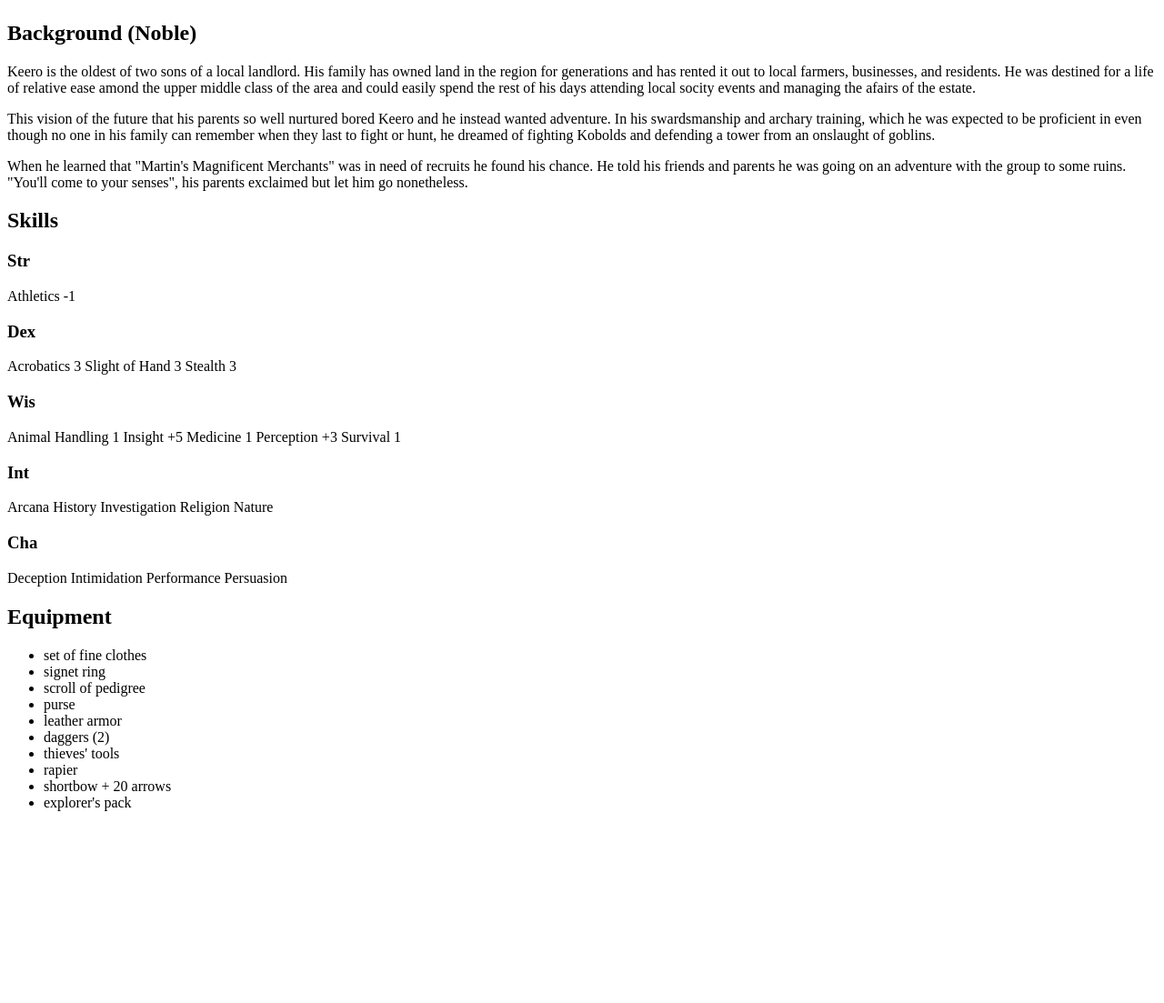
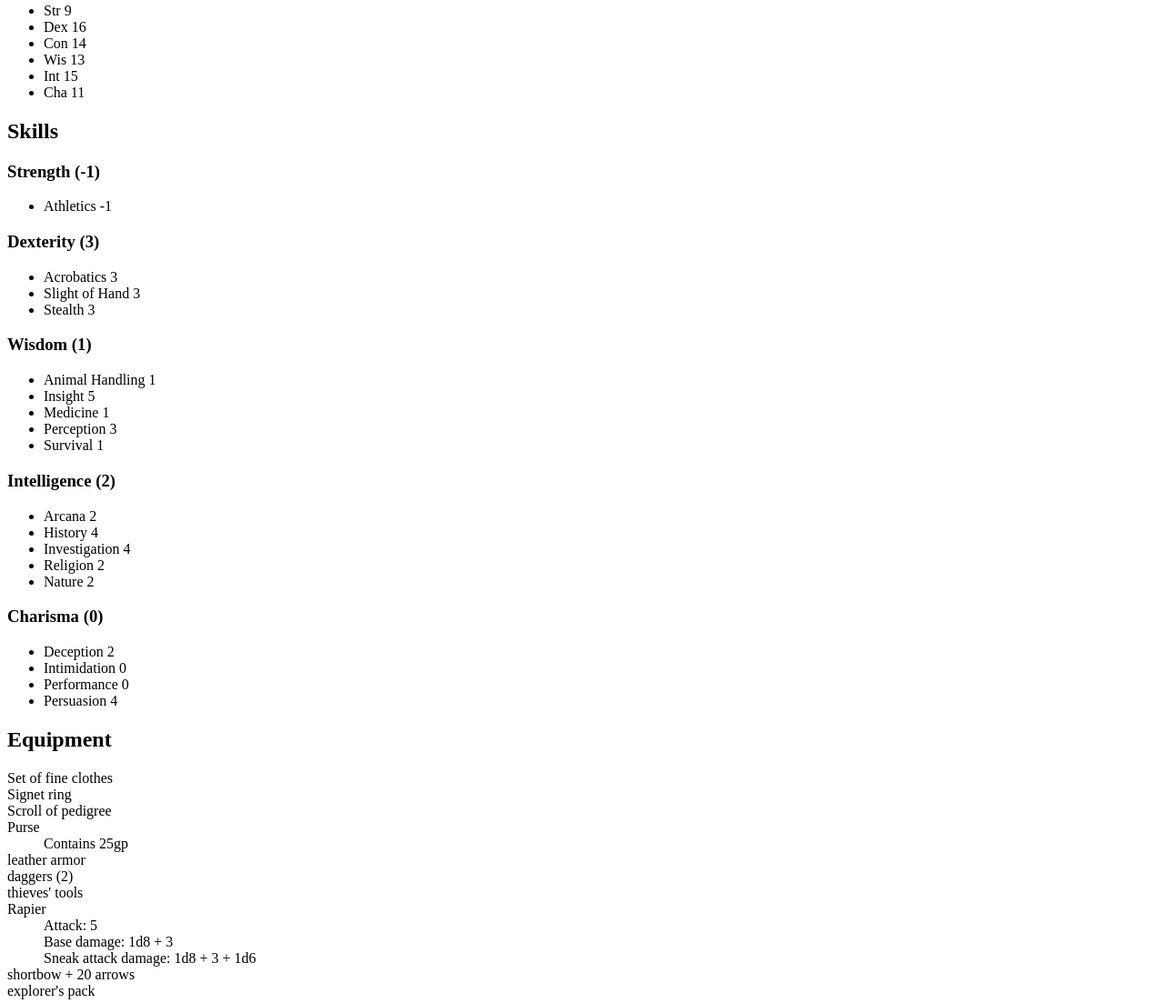
Before and after one commit to prowe/Keero, a website: page index.html in a window 1280 px wide. Shown: the part 270-1373 px from the top of the page at 91% size. Before the commit the page ends 1178 px from the top, so only its background shows below. Drawn offline with Linux system fonts and the light colour scheme.

Commit message:
adding status

```diff
--- a/index.html
+++ b/index.html
@@ -4,23 +4,93 @@
 
 <head>
 
+    <script src="index.js"></script>
 </head>
 
 <body>
     <h1>Keero</h1>
 
-    Level 1 Rogue
+    <div>Level 1 Rogue</div>
+    <div>Initiative: <span data-populate-modifier="dex"></span></div>
+    <div>Total HP: 10</div>
+    <div>Hit Dice: 1d8</div>
+    <div>Armor Class: 14</div>
+    <div>Speed: 30</div>
+    <div>Attack Proficiency: <span data-base-stat="attack">2</span></div>
 
     <section>
         <h2>Stats</h2>
         <ul>
             <li>Str <span data-base-stat="str">9</span></li>
-            <li>Dex 16</li>
-            <li>Con 14</li>
-            <li>Wis 13</li>
-            <li>Int 15</li>
-            <li>Cha 11</li>
+            <li>Dex <span data-base-stat="dex">16</span></li>
+            <li>Con <span data-base-stat="con">14</span></li>
+            <li>Wis <span data-base-stat="wis">13</span></li>
+            <li>Int <span data-base-stat="int">15</span></li>
+            <li>Cha <span data-base-stat="cha">11</span></li>
         </ul>
+    </section>
+
+    <section>
+        <h2>Skills</h2>
+        <h3>Strength (<span data-populate-modifier="str"></span>)</h3>
+        <ul>
+            <li>Athletics <span data-populate-modifier="str"></span></li>
+        </ul>
+        <h3>Dexterity (<span data-populate-modifier="dex"></span>)</h3>
+        <ul>
+            <li>Acrobatics <span data-populate-modifier="dex"></span></li>
+            <li>Slight of Hand <span data-populate-modifier="dex"></span></li>
+            <li>Stealth <span data-populate-modifier="dex"></span></li>
+        </ul>
+        <h3>Wisdom (<span data-populate-modifier="wis"></span>)</h3>
+        <ul>
+            <li>Animal Handling <span data-populate-modifier="wis"></span></li>
+            <li>Insight <script>document.write(getAbilityModifier('wis') + 4)</script></li>
+            <li>Medicine <span data-populate-modifier="wis"></span></li>
+            <li>Perception <script>document.write(getAbilityModifier('wis') + 2)</script></li>
+            <li>Survival <span data-populate-modifier="wis"></span></li>
+        </ul>
+        <h3>Intelligence (<span data-populate-modifier="int"></span>)</h3>
+        <ul>
+            <li>Arcana <span data-populate-modifier="int"></span></li>
+            <li>History <script>document.write(getAbilityModifier('int') + 2)</script></li>
+            <li>Investigation <script>document.write(getAbilityModifier('int') + 2)</script></li>
+            <li>Religion <span data-populate-modifier="int"></span></li>
+            <li>Nature <span data-populate-modifier="int"></span></li>
+        </ul>
+        <h3>Charisma (<span data-populate-modifier="cha"></span>)</h3>
+        <ul>
+            <li>Deception <script>document.write(getAbilityModifier('cha') + 2)</script></span>
+            </li>
+            <li>Intimidation <span data-populate-modifier="cha"></span></li>
+            <li>Performance <span data-populate-modifier="cha"></span></li>
+            <li>Persuasion <script>document.write(getAbilityModifier('cha') + 4)</script></span>
+            </li>
+        </ul>
+    </section>
+
+    <section>
+        <h2>Equipment</h2>
+        <dl>
+            <dt>Set of fine clothes</dt>
+            <dt>Signet ring</dt>
+            <dt>Scroll of pedigree</dt>
+
+            <dt>Purse</dt>
+            <dd>Contains 25gp</dd>
+
+            <dt>leather armor</dt>
+            <dt>daggers (2)</dt>
+            <dt>thieves' tools</dt>
+            <dt>Rapier</dt>
+            <dd>
+                <div>Attack: <span data-eval-for-content="getAbilityModifier('dex') + getStat('attack')"></span></div>
+                <div>Base damage: <span data-eval-for-content="`1d8 + ${getAbilityModifier('dex')}`"></span></div>
+                <div>Sneak attack damage: <span data-eval-for-content="`1d8 + ${getAbilityModifier('dex')} + 1d6`"></span></div>
+            </dd>
+            <dt>shortbow + 20 arrows</dt>
+            <dt>explorer's pack</dt>
+        </dl>
     </section>
 
     <section>
@@ -42,50 +112,6 @@
             exclaimed but let him go nonetheless.
         </p>
     </section>
-
-    <section>
-        <h2>Skills</h2>
-        <h3>Str</h3>
-Athletics -1
-        <h3>Dex</h3>
-Acrobatics 3
-Slight of Hand 3
-Stealth 3
-        <h3>Wis</h3>
-Animal Handling 1
-Insight +5
-Medicine 1
-Perception +3
-Survival 1
-        <h3>Int</h3>
-Arcana
-History
-Investigation
-Religion
-Nature
-        <h3>Cha</h3>
-Deception
-Intimidation
-Performance
-Persuasion
-    </section>
-
-    <section>
-        <h2>Equipment</h2>
-        <ul>
-            <li>set of fine clothes</li>
-            <li>signet ring</li>
-            <li>scroll of pedigree</li>
-            <li>purse</li>
-            <li>leather armor</li>
-            <li>daggers (2)</li>
-            <li>thieves' tools</li>
-            <li>rapier</li>
-            <li>shortbow + 20 arrows</li>
-            <li>explorer's pack</li>
-        </ul>
-    </section>
-
 </body>
 
 </html>
--- /dev/null
+++ b/index.js
@@ -0,0 +1,37 @@
+
+function getBaseStat(statName) {
+    return parseInt(document
+        .querySelector(`[data-base-stat=${statName}]`)
+        .textContent, 10);
+}
+
+function getStat(statName) {
+    var baseStat = getBaseStat(statName);
+    //TODO: find and apply modifiers
+    return baseStat;
+}
+
+function getAbilityModifier(statName) {
+    return Math.trunc(getStat(statName) / 2) - 5
+}
+
+function populateModifierElements() {
+    document.querySelectorAll('[data-populate-modifier]')
+        .forEach(e => {
+            var statName = e.attributes.getNamedItem('data-populate-modifier').value;
+            e.textContent = getAbilityModifier(statName);
+        });
+}
+
+function populateEvalForContent() {
+    document.querySelectorAll('[data-eval-for-content]')
+        .forEach(e => {
+            var exp = e.attributes.getNamedItem('data-eval-for-content').value;
+            e.textContent = eval(exp);
+        });
+}
+
+document.onreadystatechange = function(e) {
+    populateModifierElements();
+    populateEvalForContent();
+}
```
Also changed, not shown: package.json (+5 -2 lines), 1 other file.
